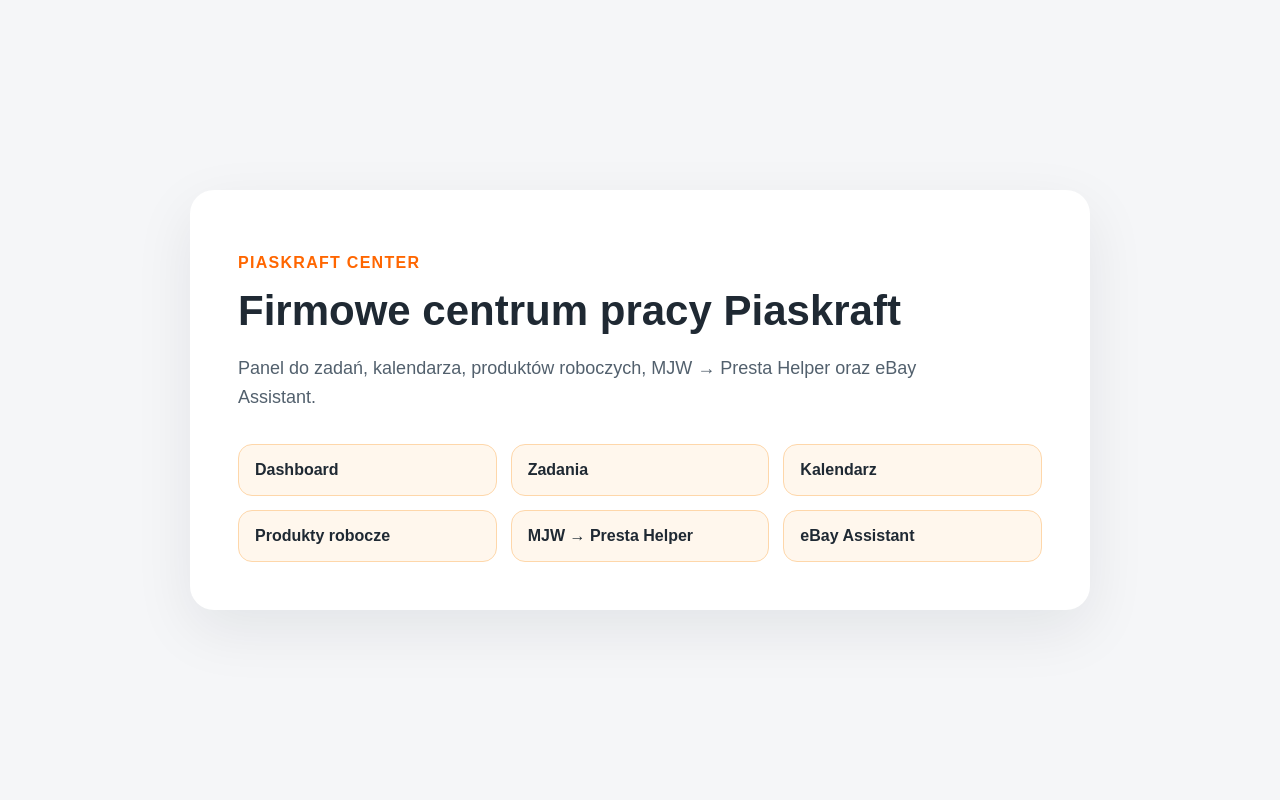
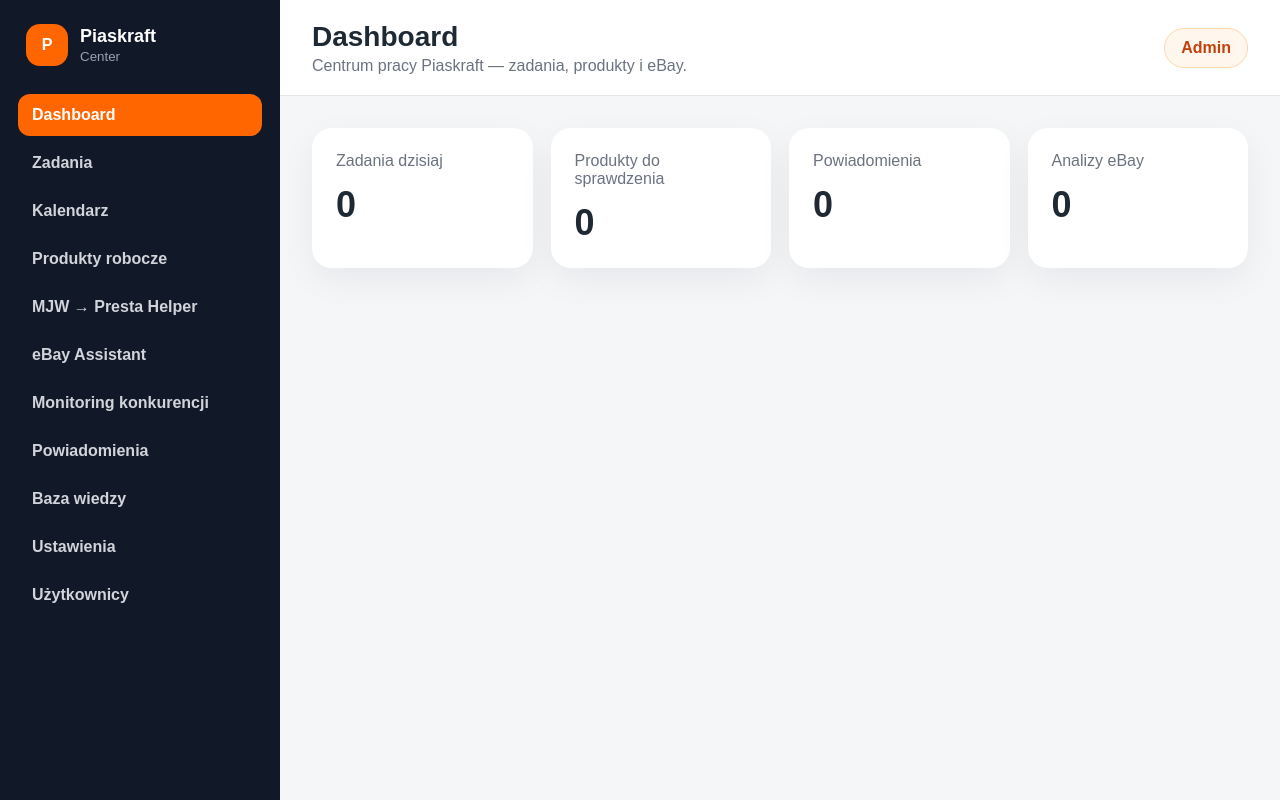
Before and after one commit to Piaskraft/piaskraft-center, a React (Vite) app in the folder apps/web/: page / in a window 1280 px wide. Built offline with nearby package versions, Linux system fonts and the light colour scheme.

Commit message:
Add app layout and routing

```diff
--- a/apps/web/package.json
+++ b/apps/web/package.json
@@ -11,7 +11,8 @@
   },
   "dependencies": {
     "react": "^19.2.6",
-    "react-dom": "^19.2.6"
+    "react-dom": "^19.2.6",
+    "react-router-dom": "^7.16.0"
   },
   "devDependencies": {
     "@eslint/js": "^10.0.1",
--- a/apps/web/src/App.tsx
+++ b/apps/web/src/App.tsx
@@ -1,28 +1,117 @@
-import './App.css';
+import { BrowserRouter, Route, Routes } from 'react-router-dom';
+import { AppLayout } from './layouts/AppLayout';
+import { DashboardPage } from './pages/DashboardPage';
+import { PlaceholderPage } from './pages/PlaceholderPage';
 
 function App() {
   return (
-    <main className="app">
-      <section className="welcome-card">
-        <p className="eyebrow">Piaskraft Center</p>
+    <BrowserRouter>
+      <Routes>
+        <Route path="/" element={<AppLayout />}>
+          <Route index element={<DashboardPage />} />
 
-        <h1>Firmowe centrum pracy Piaskraft</h1>
+          <Route
+            path="zadania"
+            element={
+              <PlaceholderPage
+                title="Zadania"
+                description="System zadań dla admina i operatora: statusy, priorytety, terminy i komentarze."
+              />
+            }
+          />
 
-        <p className="description">
-          Panel do zadań, kalendarza, produktów roboczych, MJW → Presta Helper
-          oraz eBay Assistant.
-        </p>
+          <Route
+            path="kalendarz"
+            element={
+              <PlaceholderPage
+                title="Kalendarz"
+                description="Terminy, przypomnienia, telefony, spotkania, płatności i sprawy prywatne."
+              />
+            }
+          />
 
-        <div className="modules">
-          <div>Dashboard</div>
-          <div>Zadania</div>
-          <div>Kalendarz</div>
-          <div>Produkty robocze</div>
-          <div>MJW → Presta Helper</div>
-          <div>eBay Assistant</div>
-        </div>
-      </section>
-    </main>
+          <Route
+            path="produkty-robocze"
+            element={
+              <PlaceholderPage
+                title="Produkty robocze"
+                description="Produkty przygotowywane do PrestaShop, eBay i BaseLinkera."
+              />
+            }
+          />
+
+          <Route
+            path="mjw-presta-helper"
+            element={
+              <PlaceholderPage
+                title="MJW → Presta Helper"
+                description="Operator wkleja link MJW, a aplikacja przygotowuje gotowe pola do PrestaShop."
+              />
+            }
+          />
+
+          <Route
+            path="ebay-assistant"
+            element={
+              <PlaceholderPage
+                title="eBay Assistant"
+                description="Admin wkleja link Piaskraft, a aplikacja przygotowuje dane do BaseLinkera i eBay.de."
+              />
+            }
+          />
+
+          <Route
+            path="monitoring-konkurencji"
+            element={
+              <PlaceholderPage
+                title="Monitoring konkurencji"
+                description="Śledzenie cen, jakości ofert i zmian konkurencji na eBay.de."
+              />
+            }
+          />
+
+          <Route
+            path="powiadomienia"
+            element={
+              <PlaceholderPage
+                title="Powiadomienia"
+                description="Powiadomienia o zadaniach, terminach, produktach i analizach eBay."
+              />
+            }
+          />
+
+          <Route
+            path="baza-wiedzy"
+            element={
+              <PlaceholderPage
+                title="Baza wiedzy"
+                description="Kategorie, prowizje eBay, cennik wysyłek, szablony opisów i reguły SEO."
+              />
+            }
+          />
+
+          <Route
+            path="ustawienia"
+            element={
+              <PlaceholderPage
+                title="Ustawienia"
+                description="Konfiguracja aplikacji, prowizji eBay, wysyłek i danych firmowych."
+              />
+            }
+          />
+
+          <Route
+            path="uzytkownicy"
+            element={
+              <PlaceholderPage
+                title="Użytkownicy"
+                description="Admin i operator: role, dostęp i widoczność modułów."
+              />
+            }
+          />
+        </Route>
+      </Routes>
+    </BrowserRouter>
   );
 }
 
--- /dev/null
+++ b/apps/web/src/layouts/AppLayout.css
@@ -0,0 +1,151 @@
+.app-layout {
+  min-height: 100vh;
+  display: flex;
+  background: #f5f6f8;
+  color: #1f2933;
+}
+
+.sidebar {
+  width: 280px;
+  background: #111827;
+  color: #ffffff;
+  padding: 24px 18px;
+  display: flex;
+  flex-direction: column;
+  gap: 28px;
+}
+
+.sidebar-logo {
+  display: flex;
+  align-items: center;
+  gap: 12px;
+  padding: 0 8px;
+}
+
+.logo-mark {
+  width: 42px;
+  height: 42px;
+  border-radius: 14px;
+  background: #ff6600;
+  color: #ffffff;
+  display: flex;
+  align-items: center;
+  justify-content: center;
+  font-weight: 800;
+}
+
+.sidebar-logo strong {
+  display: block;
+  font-size: 18px;
+}
+
+.sidebar-logo small {
+  color: #9ca3af;
+}
+
+.sidebar-nav {
+  display: flex;
+  flex-direction: column;
+  gap: 6px;
+}
+
+.nav-item {
+  width: 100%;
+  border: 0;
+  background: transparent;
+  color: #d1d5db;
+  text-align: left;
+  padding: 12px 14px;
+  border-radius: 12px;
+  cursor: pointer;
+  font-weight: 600;
+}
+
+.nav-item:hover,
+.nav-item.active {
+  background: #ff6600;
+  color: #ffffff;
+}
+
+.main-area {
+  flex: 1;
+  display: flex;
+  flex-direction: column;
+}
+
+.topbar {
+  height: 96px;
+  background: #ffffff;
+  border-bottom: 1px solid #e5e7eb;
+  padding: 20px 32px;
+  display: flex;
+  align-items: center;
+  justify-content: space-between;
+}
+
+.topbar h1 {
+  margin: 0;
+  font-size: 28px;
+}
+
+.topbar p {
+  margin: 4px 0 0;
+  color: #6b7280;
+}
+
+.user-badge {
+  background: #fff7ed;
+  border: 1px solid #fed7aa;
+  color: #c2410c;
+  border-radius: 999px;
+  padding: 10px 16px;
+  font-weight: 700;
+}
+
+.content {
+  padding: 32px;
+}
+
+.dashboard-grid {
+  display: grid;
+  grid-template-columns: repeat(4, 1fr);
+  gap: 18px;
+}
+
+.dashboard-card {
+  background: #ffffff;
+  border-radius: 20px;
+  padding: 24px;
+  box-shadow: 0 12px 35px rgba(15, 23, 42, 0.06);
+}
+
+.dashboard-card span {
+  display: block;
+  color: #6b7280;
+  margin-bottom: 14px;
+}
+
+.dashboard-card strong {
+  font-size: 36px;
+}
+.nav-item {
+  text-decoration: none;
+}
+
+.page-placeholder {
+  background: #ffffff;
+  border-radius: 20px;
+  padding: 32px;
+  box-shadow: 0 12px 35px rgba(15, 23, 42, 0.06);
+}
+
+.page-placeholder h2 {
+  margin: 0 0 12px;
+  font-size: 28px;
+}
+
+.page-placeholder p {
+  margin: 0;
+  color: #6b7280;
+  font-size: 16px;
+}
--- /dev/null
+++ b/apps/web/src/layouts/AppLayout.tsx
@@ -0,0 +1,114 @@
+import { NavLink, Outlet, useLocation } from 'react-router-dom';
+import './AppLayout.css';
+
+const menuItems = [
+  { label: 'Dashboard', path: '/' },
+  { label: 'Zadania', path: '/zadania' },
+  { label: 'Kalendarz', path: '/kalendarz' },
+  { label: 'Produkty robocze', path: '/produkty-robocze' },
+  { label: 'MJW → Presta Helper', path: '/mjw-presta-helper' },
+  { label: 'eBay Assistant', path: '/ebay-assistant' },
+  { label: 'Monitoring konkurencji', path: '/monitoring-konkurencji' },
+  { label: 'Powiadomienia', path: '/powiadomienia' },
+  { label: 'Baza wiedzy', path: '/baza-wiedzy' },
+  { label: 'Ustawienia', path: '/ustawienia' },
+  { label: 'Użytkownicy', path: '/uzytkownicy' },
+];
+
+const pageHeaders: Record<string, { title: string; description: string }> = {
+  '/': {
+    title: 'Dashboard',
+    description: 'Centrum pracy Piaskraft — zadania, produkty i eBay.',
+  },
+  '/zadania': {
+    title: 'Zadania',
+    description: 'Zarządzanie pracą admina i operatora.',
+  },
+  '/kalendarz': {
+    title: 'Kalendarz',
+    description: 'Terminy, przypomnienia, telefony i spotkania.',
+  },
+  '/produkty-robocze': {
+    title: 'Produkty robocze',
+    description: 'Produkty przygotowywane do PrestaShop, eBay i BaseLinkera.',
+  },
+  '/mjw-presta-helper': {
+    title: 'MJW → Presta Helper',
+    description: 'Gotowe dane produktowe z MJW do ręcznego wklejenia w PrestaShop.',
+  },
+  '/ebay-assistant': {
+    title: 'eBay Assistant',
+    description: 'Dane do BaseLinkera, kalkulacja ceny i analiza eBay.de.',
+  },
+  '/monitoring-konkurencji': {
+    title: 'Monitoring konkurencji',
+    description: 'Śledzenie cen i jakości ofert konkurencji na eBay.de.',
+  },
+  '/powiadomienia': {
+    title: 'Powiadomienia',
+    description: 'Informacje o zadaniach, terminach, produktach i analizach.',
+  },
+  '/baza-wiedzy': {
+    title: 'Baza wiedzy',
+    description: 'Kategorie, prowizje, wysyłki, szablony i reguły SEO.',
+  },
+  '/ustawienia': {
+    title: 'Ustawienia',
+    description: 'Konfiguracja aplikacji, prowizji, wysyłek i danych firmy.',
+  },
+  '/uzytkownicy': {
+    title: 'Użytkownicy',
+    description: 'Role, dostępy i widoczność modułów.',
+  },
+};
+
+export function AppLayout() {
+  const location = useLocation();
+  const currentHeader = pageHeaders[location.pathname] ?? pageHeaders['/'];
+
+  return (
+    <div className="app-layout">
+      <aside className="sidebar">
+        <div className="sidebar-logo">
+          <span className="logo-mark">P</span>
+          <div>
+            <strong>Piaskraft</strong>
+            <small>Center</small>
+          </div>
+        </div>
+
+        <nav className="sidebar-nav">
+          {menuItems.map((item) => (
+            <NavLink
+              key={item.path}
+              to={item.path}
+              end={item.path === '/'}
+              className={({ isActive }) =>
+                isActive ? 'nav-item active' : 'nav-item'
+              }
+            >
+              {item.label}
+            </NavLink>
+          ))}
+        </nav>
+      </aside>
+
+      <div className="main-area">
+        <header className="topbar">
+          <div>
+            <h1>{currentHeader.title}</h1>
+            <p>{currentHeader.description}</p>
+          </div>
+
+          <div className="user-badge">
+            <span>Admin</span>
+          </div>
+        </header>
+
+        <main className="content">
+          <Outlet />
+        </main>
+      </div>
+    </div>
+  );
+}
--- /dev/null
+++ b/apps/web/src/pages/DashboardPage.tsx
@@ -0,0 +1,25 @@
+export function DashboardPage() {
+  return (
+    <section className="dashboard-grid">
+      <div className="dashboard-card">
+        <span>Zadania dzisiaj</span>
+        <strong>0</strong>
+      </div>
+
+      <div className="dashboard-card">
+        <span>Produkty do sprawdzenia</span>
+        <strong>0</strong>
+      </div>
+
+      <div className="dashboard-card">
+        <span>Powiadomienia</span>
+        <strong>0</strong>
+      </div>
+
+      <div className="dashboard-card">
+        <span>Analizy eBay</span>
+        <strong>0</strong>
+      </div>
+    </section>
+  );
+}
--- /dev/null
+++ b/apps/web/src/pages/PlaceholderPage.tsx
@@ -0,0 +1,13 @@
+type PlaceholderPageProps = {
+  title: string;
+  description: string;
+};
+
+export function PlaceholderPage({ title, description }: PlaceholderPageProps) {
+  return (
+    <section className="page-placeholder">
+      <h2>{title}</h2>
+      <p>{description}</p>
+    </section>
+  );
+}
```
Also changed, not shown: 1 other file (tests, documents, lock files or other folders).
